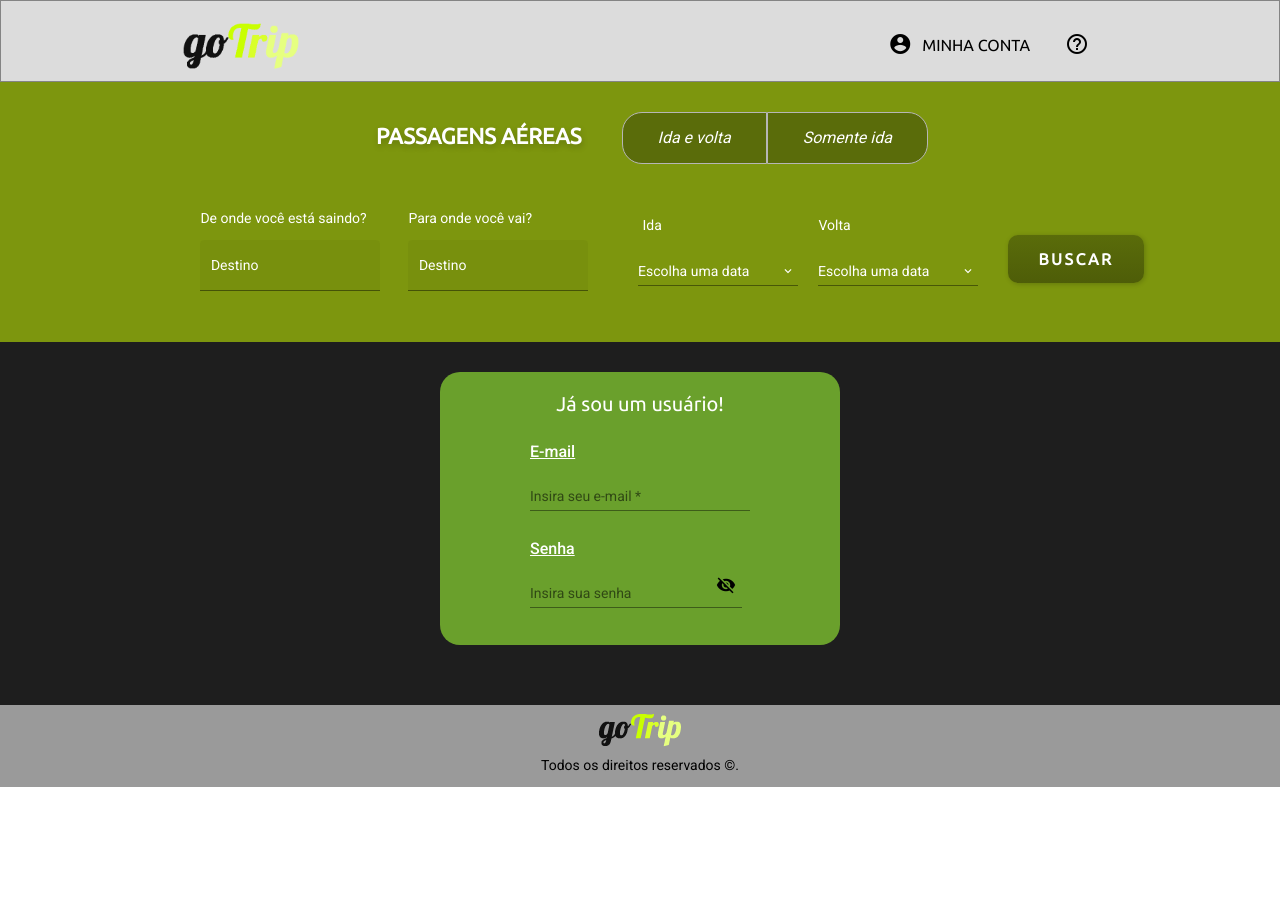
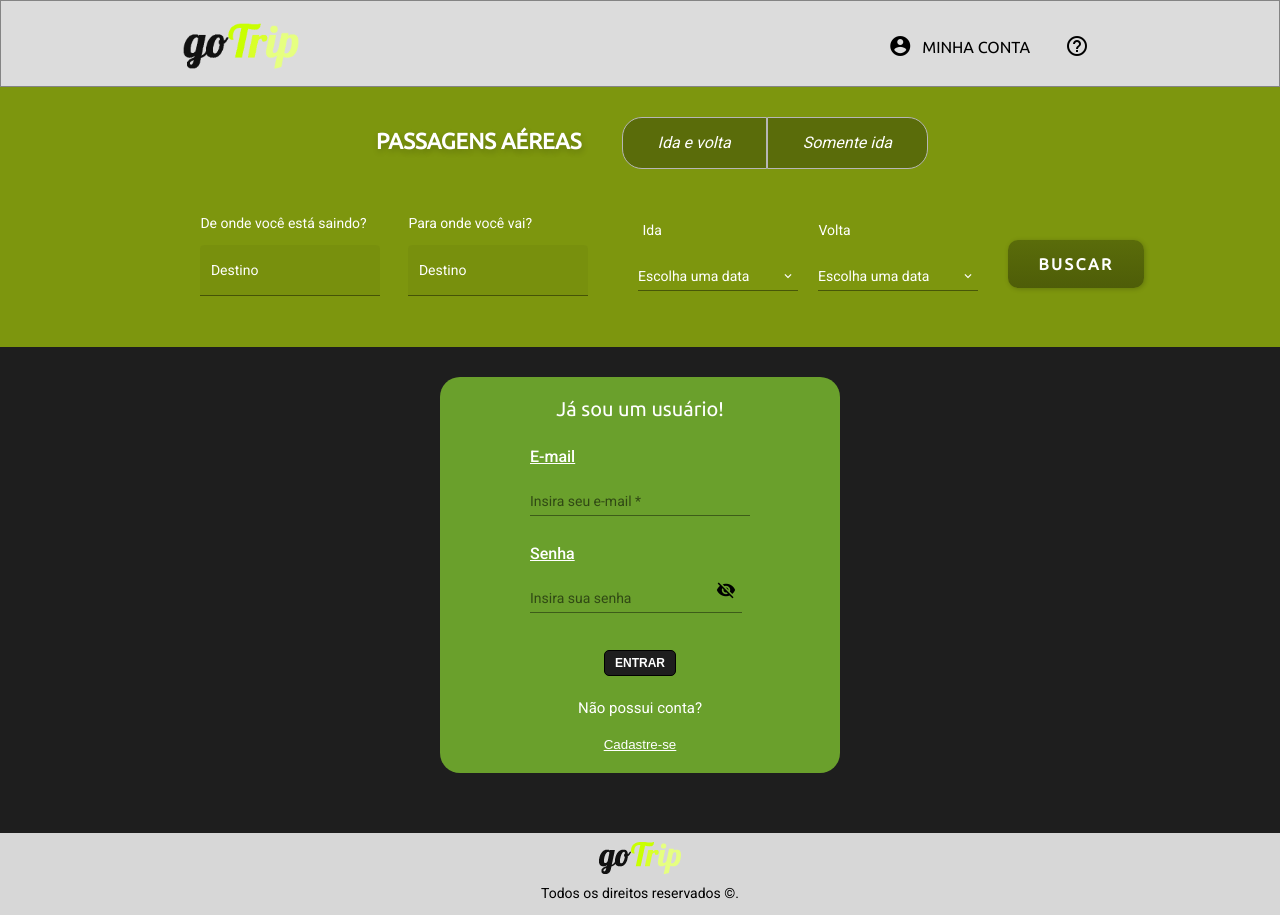
Before and after one commit to Athosmfr/Projeto-goTrip, an Angular app: page /login in a window 1280 px wide. Before the commit the page ends 800 px from the top, so only its background shows below. Built offline with nearby package versions, Linux system fonts and the light colour scheme.

Commit message:
aula1104

```diff
--- a/src/app/admin/admin.component.html
+++ b/src/app/admin/admin.component.html
@@ -1,34 +1 @@
 <p>Pagina Administrador</p>
-
-<table mat-table [dataSource]="dataSource" class="mat-elevation-z8">
-
-    <!--- Note that these columns can be defined in any order.
-          The actual rendered columns are set as a property on the row definition" -->
-
-    <!-- Position Column -->
-    <ng-container matColumnDef="position">
-      <th mat-header-cell *matHeaderCellDef> No. </th>
-      <td mat-cell *matCellDef="let element"> {{element.position}} </td>
-    </ng-container>
-
-    <!-- Name Column -->
-    <ng-container matColumnDef="name">
-      <th mat-header-cell *matHeaderCellDef> Nome </th>
-      <td mat-cell *matCellDef="let element"> {{element.name}} </td>
-    </ng-container>
-
-    <!-- Weight Column -->
-    <ng-container matColumnDef="weight">
-      <th mat-header-cell *matHeaderCellDef> Peso </th>
-      <td mat-cell *matCellDef="let element"> {{element.weight}} </td>
-    </ng-container>
-
-    <!-- Symbol Column -->
-    <ng-container matColumnDef="symbol">
-      <th mat-header-cell *matHeaderCellDef> Symbol </th>
-      <td mat-cell *matCellDef="let element"> {{element.symbol}} </td>
-    </ng-container>
-
-    <tr mat-header-row *matHeaderRowDef="displayedColumns"></tr>
-    <tr mat-row *matRowDef="let row; columns: displayedColumns;"></tr>
-  </table>
--- a/src/app/app.module.ts
+++ b/src/app/app.module.ts
@@ -8,6 +8,7 @@ import { HeaderComponent } from './header/header.component';
 import { FooterComponent } from './footer/footer.component';
 import { NavComponent } from './nav/nav.component';
 import { AdminComponent } from './admin/admin.component';
+import { LoginComponent } from './login/login.component';
 import { BrowserAnimationsModule } from '@angular/platform-browser/animations';
 import { FormsModule, ReactiveFormsModule } from '@angular/forms';
 
@@ -20,9 +21,9 @@ import { MatNativeDateModule } from '@angular/material/core';
 import { MatIconModule } from '@angular/material/icon';
 import { MatAutocompleteModule } from '@angular/material/autocomplete';
 import { MatFormFieldModule } from '@angular/material/form-field';
+import { MatCardModule } from '@angular/material/card';
 
 import { HttpClientModule } from "@angular/common/http";
-import { LoginComponent } from './login/login.component';
 
 
 @NgModule({
@@ -45,6 +46,7 @@ import { LoginComponent } from './login/login.component';
     MatSliderModule,
     MatTableModule,
     MatIconModule,
+    MatCardModule,
     FormsModule,
     ReactiveFormsModule,
     BrowserModule,
--- a/src/app/footer/footer.component.css
+++ b/src/app/footer/footer.component.css
@@ -3,7 +3,7 @@
   flex-direction: column;
   align-items: center;
   justify-content: center;
-  background: rgb(154, 154, 154);
+  background: rgb(215, 215, 215);
 }
 
 .logo-footer {
--- a/src/app/header/header.component.html
+++ b/src/app/header/header.component.html
@@ -1,7 +1,7 @@
 <body>
     <div class="geral">
         <div class="cabeca-1">
-            <img src="/../assets/image/goTrip-logo.png" alt="logo goTrip">
+            <a [routerLink]="''"><img src="/../assets/image/goTrip-logo.png" alt="logo goTrip"></a>
             <app-nav></app-nav>
         </div>
         <div class="head-container">
--- a/src/app/home/home.component.css
+++ b/src/app/home/home.component.css
@@ -39,7 +39,7 @@
   background: rgb(125, 150, 14);
   color: rgb(255, 255, 255);
   border-radius: 10px;
-  margin: 0 10px;
+  margin: 10px;
   border: 1px solid rgb(0, 0, 0, 0.3);
 }
 
@@ -85,13 +85,12 @@
 .texto-atributos {
   position: absolute;
   width: 200px;
-  height: 400px;
-  background: rgba(255, 255, 255, 0.8);
+  height: 360px;
+  background: rgb(255, 255, 255);
   padding: 20px 30px 20px 30px;
   border-radius: 10px;
-  border-left: 1px solid black;
-  border-top: 1px solid black;
-  border-bottom: 1px solid black;
+  border: 1px solid black;
+  border-right: none;
 }
 
 .titulo-atributos {
@@ -102,6 +101,6 @@
 
 .descricao-atributos {
   font-family: "Ubuntu", sans-serif;
-  line-height: 1.8;
+  line-height: 1.5;
   font-size: 16px;
 }
--- a/src/app/home/home.component.ts
+++ b/src/app/home/home.component.ts
@@ -16,9 +16,6 @@ export class HomeComponent implements OnInit {
 
   ngOnInit(): void {
 
-    this.service.listar().subscribe(produto => {
-      console.log(produto);
-    });
   }
 
 }
--- a/src/app/login/login.component.css
+++ b/src/app/login/login.component.css
@@ -50,3 +50,42 @@
 .icone-olho {
     background: rgb(106, 160, 44);
 }
+
+.botao-login {
+    background: rgb(30, 30, 30);
+    border: 1px solid black;
+    padding: 5px 10px;
+    margin-top: 20px;
+    border-radius: 5px;
+    text-transform: uppercase;
+    font-size: 12px;
+    font-weight: bold;
+}
+
+.login-admin {
+    text-decoration: none;
+    color: white;
+}
+
+.cadastro-container {
+    display: flex;
+    flex-direction: column;
+    align-items: center;
+    justify-content: center;
+    margin-top: 20px;
+}
+
+.titulo-cadastro {
+    color: white;
+}
+
+.botao-cadastro {
+    border: none;
+    background: none;
+    color: white;
+    text-decoration: underline;
+}
+
+.login-input {
+    color: white;
+}
--- a/src/app/login/login.component.html
+++ b/src/app/login/login.component.html
@@ -14,13 +14,17 @@
             <div class="example-container">
                 <mat-form-field>
                   <mat-label>Insira sua senha</mat-label>
-                  <input matInput [type]="hide ? 'password' : 'text'">
+                  <input class="login-input" matInput [type]="hide ? 'password' : 'text'">
                   <button class="botao-olho" mat-icon-button matSuffix (click)="hide = !hide" [attr.aria-label]="'Hide password'" [attr.aria-pressed]="hide">
                     <mat-icon class="icone-olho">{{hide ? 'visibility_off' : 'visibility'}}</mat-icon>
                   </button>
                 </mat-form-field>
             </div>
         </div>
-
+        <button class="botao-login"><a [routerLink]="'/admin'" class="login-admin">Entrar</a></button>
+        <div class="cadastro-container">
+            <h4 class="titulo-cadastro">Não possui conta?</h4>
+            <button class="botao-cadastro">Cadastre-se</button>
+        </div>
     </div>
 </div>
--- a/src/cadastro.service.ts
+++ b/src/cadastro.service.ts
@@ -11,7 +11,25 @@ export class CadastroService {
 
   constructor(private http: HttpClient) { }
 
-  listar() {
-    return this.http.get<Produto>("http://localhost:3001/produtos/1")
+  URL = "http://localhost:3001/produtos"
+
+  listarProdutos() : Observable<Produto[]>{
+    return this.http.get<Produto[]>(this.URL);
+  }
+
+  buscarPorId(id : number): Observable<Produto>{
+    return this.http.get<Produto>(this.URL + "/" + id)
+  }
+
+  incluirProduto(produto : Produto) {
+    this.http.post(this.URL, produto);
+  }
+
+  atualizarProduto(produto: Produto, id : number) {
+    this.http.put(this.URL + "/" + id, produto);
+  }
+
+  excluirProduto(id : number) {
+    this.http.delete(this.URL + "/" + id);
   }
 }
```
Also changed, not shown: src/models/produto.model.ts (+5 -5 lines).
